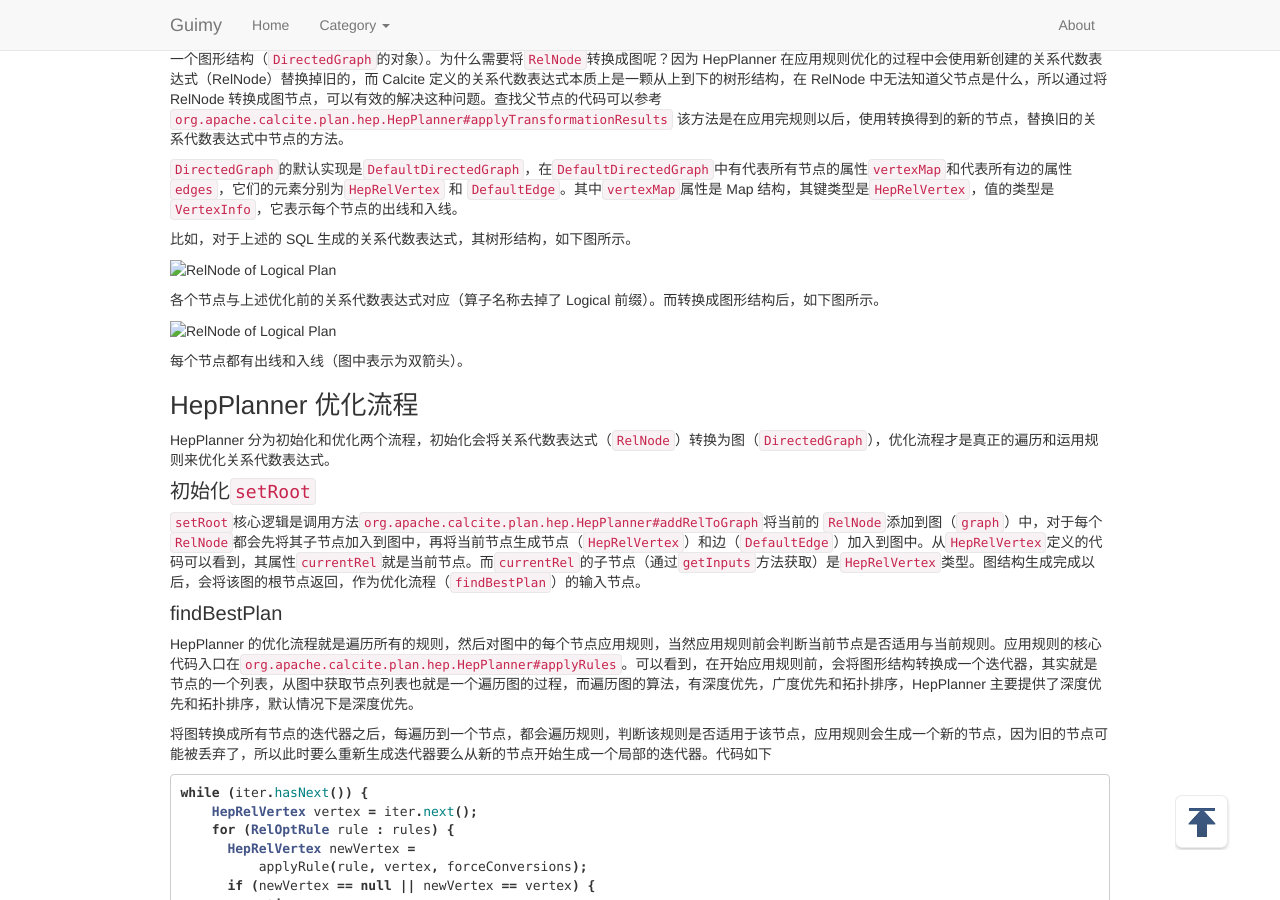
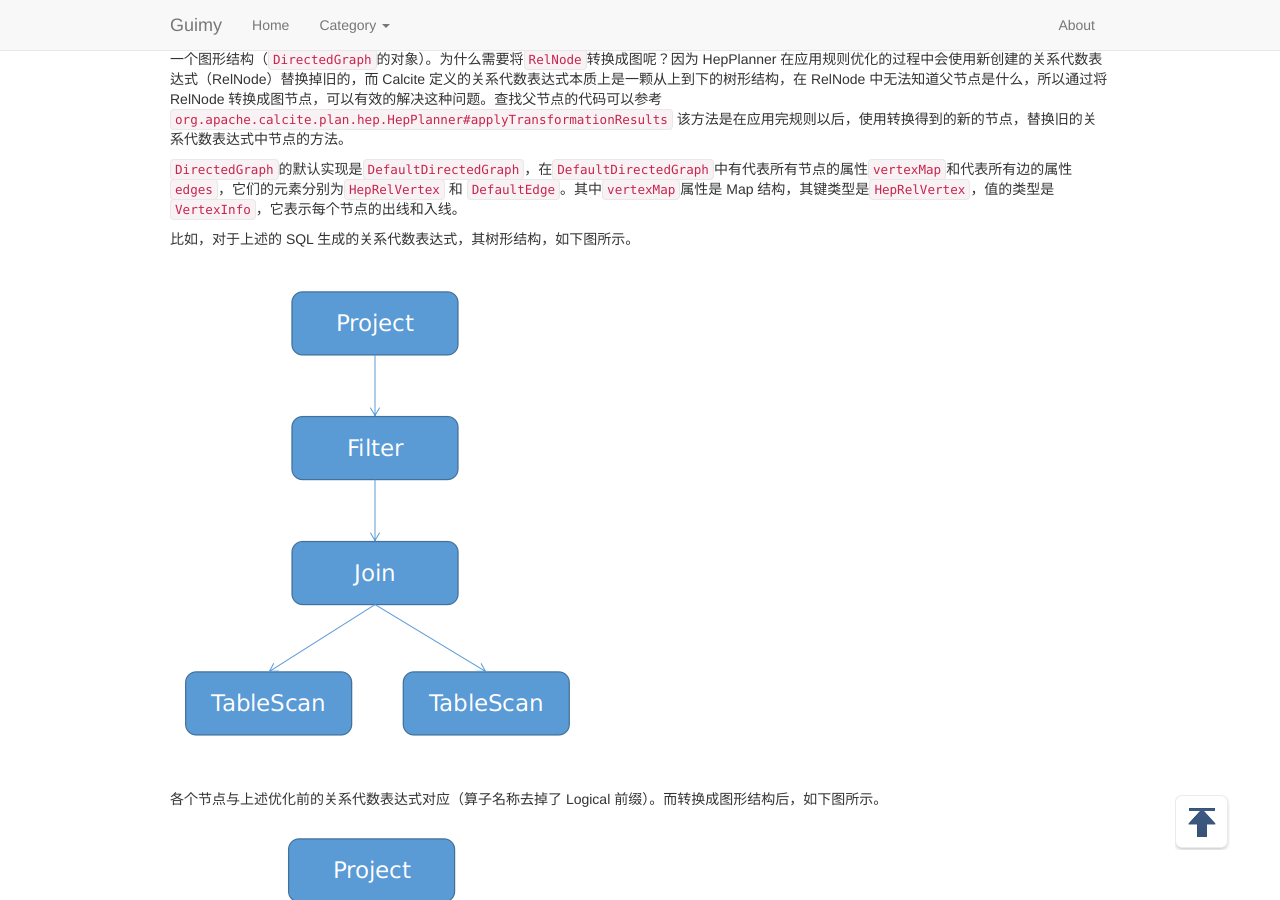
Before and after one commit to guimingyue/guimingyue.github.io, a Jekyll site: the page built from _posts/2021-01-16-apache-calcite-hepplanner.md, in a window 1280 px wide and 900 px high, scrolled down 1514 px. Built offline with Jekyll 4.4.1, drawn with Linux system fonts in a browser that asks for light colours; comment, search, counter and statistics services are not loaded.

Commit message:
rewrite the 2021-01-16-apache-calcite-hepplanner.md

```diff
--- a/_posts/2021-01-16-apache-calcite-hepplanner.md
+++ b/_posts/2021-01-16-apache-calcite-hepplanner.md
@@ -80,11 +80,11 @@ HepPlanner 优化流程是对一个有向图应用规则的过程，而这个有
 
 比如，对于上述的 SQL 生成的关系代数表达式，其树形结构，如下图所示。
 
-![RelNode of Logical Plan](/images/hep_intrl/algebra-rel-pre-optimize.png)
+![RelNode of Logical Plan](/images/hep_intro/algebra-rel-pre-optimize.png)
 
 各个节点与上述优化前的关系代数表达式对应（算子名称去掉了 Logical 前缀）。而转换成图形结构后，如下图所示。
 
-![RelNode of Logical Plan](/images/hep_intrl/algebra_hep_vertex.png)
+![RelNode of Logical Plan](/images/hep_intro/algebra_hep_vertex.png)
 
 每个节点都有出线和入线（图中表示为双箭头）。
 
```
